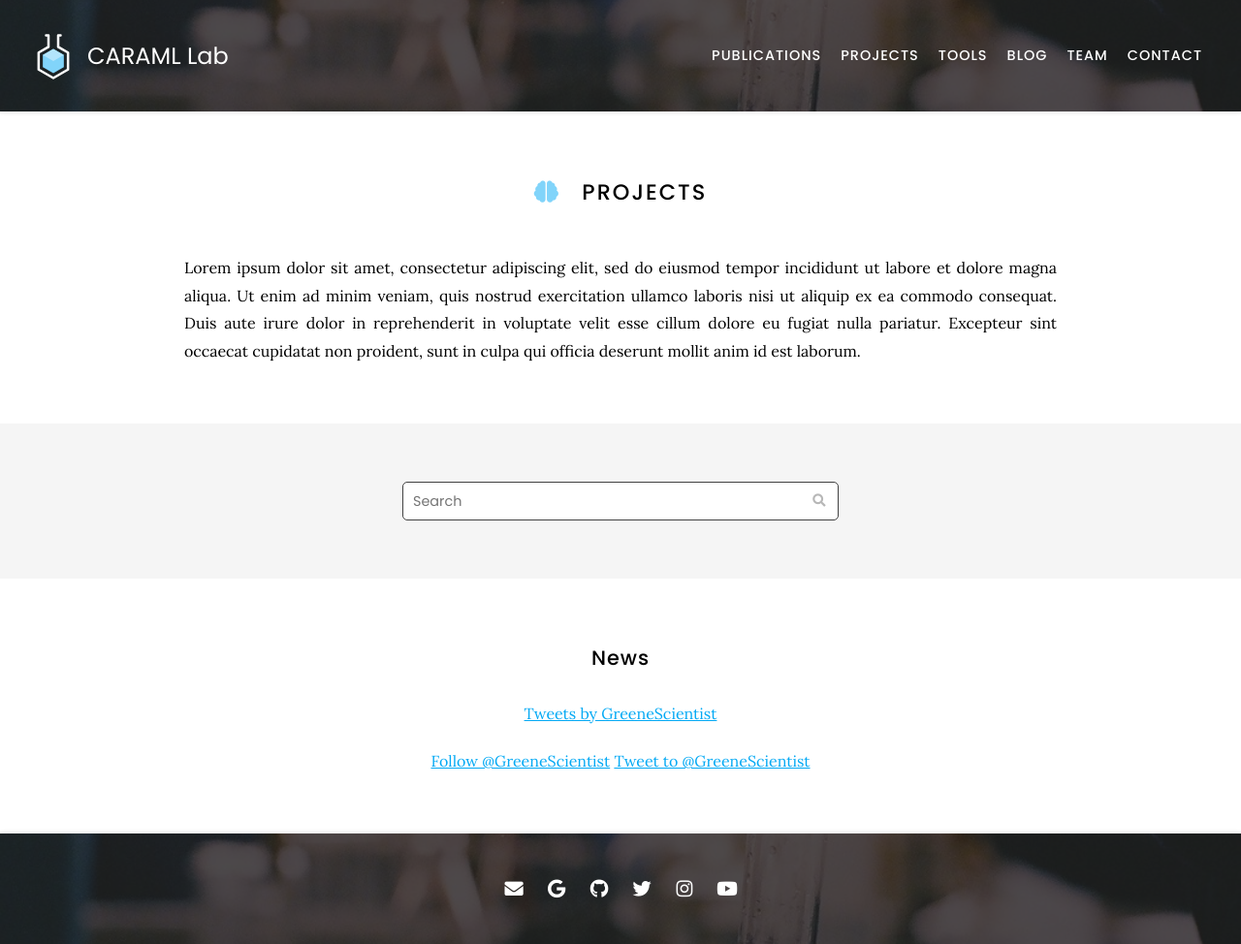
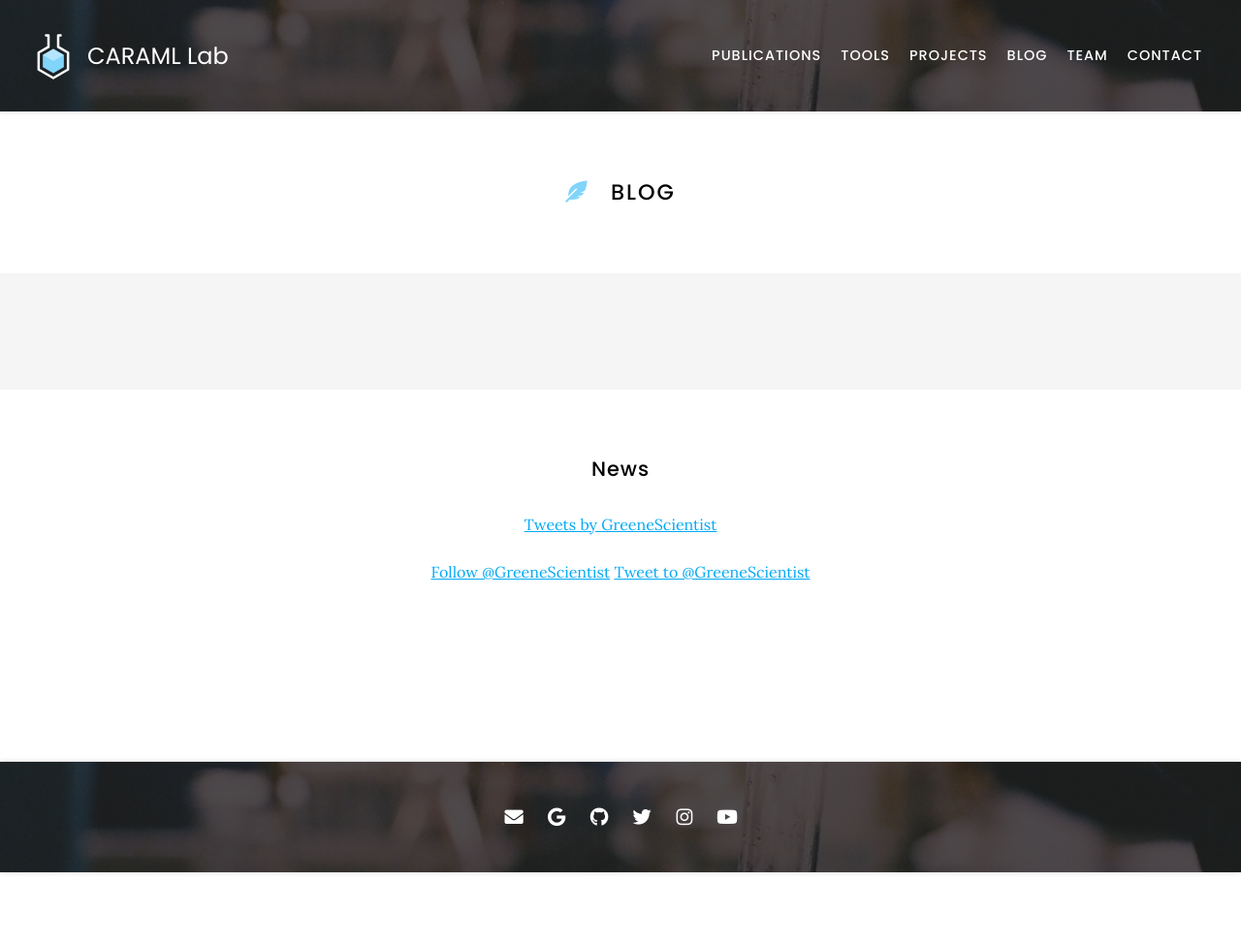
Before and after one commit to caraml-lab/caraml-lab, a Jekyll site: the page built from projects/index.md, in a window 1280 px wide. Shown: the whole page at 97% size. Built offline with Jekyll 4.4.1, drawn with Linux system fonts in a browser that asks for light colours; nearby versions of some CDN libraries; comment, search, counter and statistics services are not loaded; after the commit the page ends 900 px from its top, so only the background shows below that.

Commit message:
Update projects page

```diff
--- a/projects/index.md
+++ b/projects/index.md
@@ -1,21 +1,13 @@
 ---
 title: Projects
 nav:
-  order: 2
-  tooltip: Projects
+  order: 4
+  tooltip: Interested in our projects
 ---
 
-# <i class="fas fa-brain"></i>Projects
-
-Lorem ipsum dolor sit amet, consectetur adipiscing elit, sed do eiusmod tempor incididunt ut labore et dolore magna aliqua.
-Ut enim ad minim veniam, quis nostrud exercitation ullamco laboris nisi ut aliquip ex ea commodo consequat.
-Duis aute irure dolor in reprehenderit in voluptate velit esse cillum dolore eu fugiat nulla pariatur.
-Excepteur sint occaecat cupidatat non proident, sunt in culpa qui officia deserunt mollit anim id est laborum.
-
+# <i class="fas fa-feather-alt"></i>Blog
 
 {% include section.html %}
-
-{% include search-box.html %}
 
 {% include search-info.html %}
 
```
